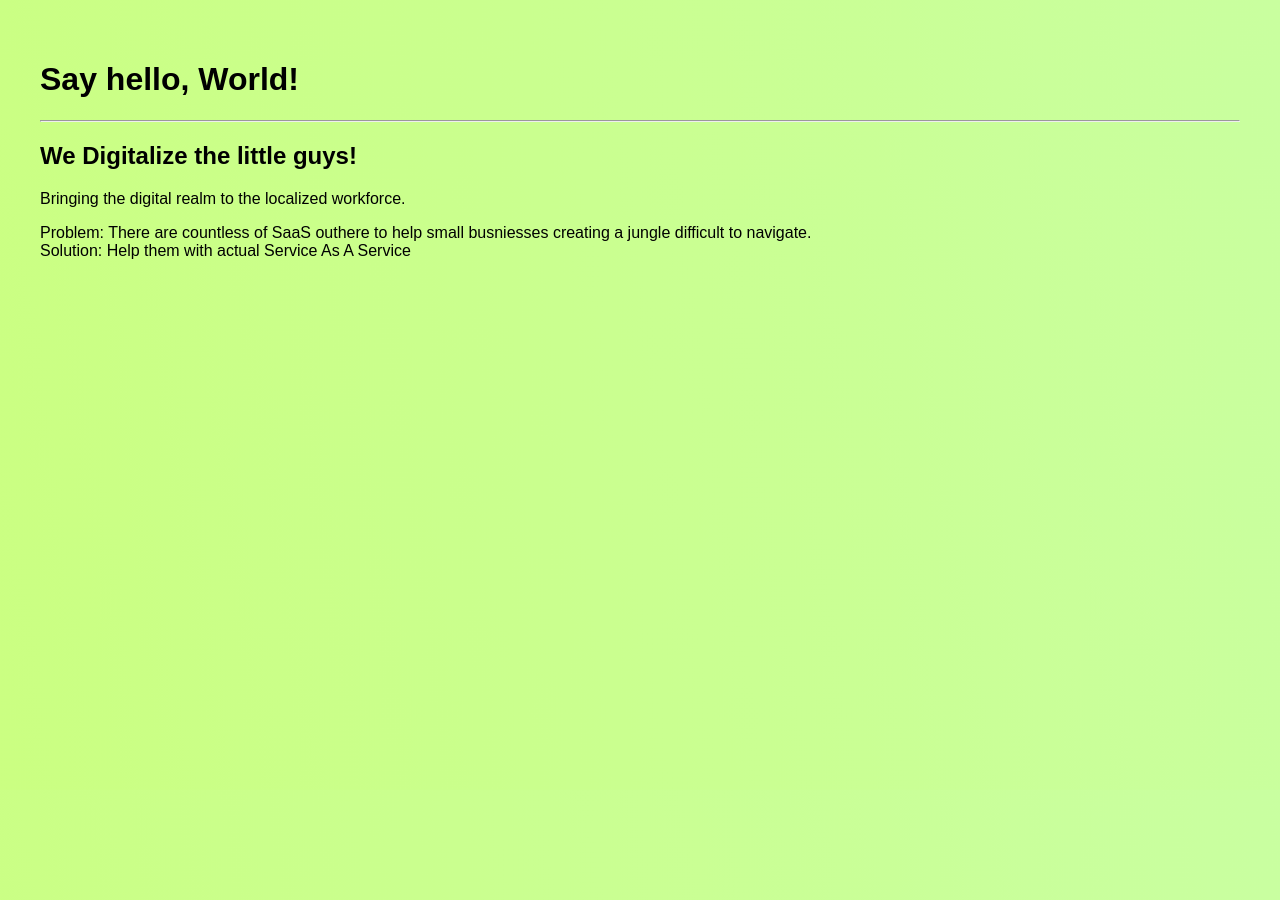
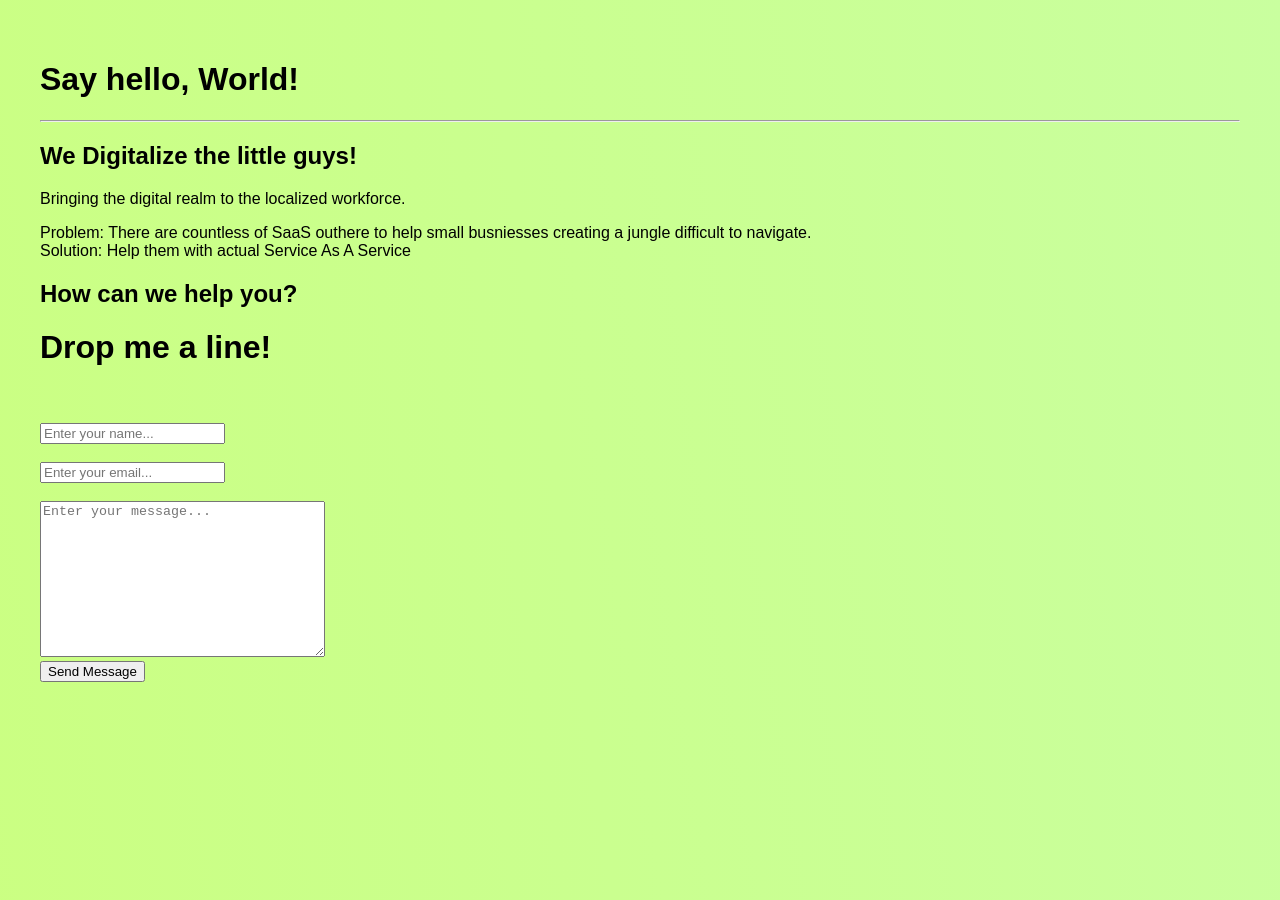
Before and after one commit to terminalnetwork/terminalnet.work, a Jekyll site: the page built from index3.html, in a window 1280 px wide. Built offline with Jekyll 4.4.1, drawn with Linux system fonts in a browser that asks for light colours; some web fonts are replaced; comment, search, counter and statistics services are not loaded.

Commit message:
why not!

```diff
--- /dev/null
+++ b/_includes/contact.html
@@ -0,0 +1,27 @@
+<!-- BEGIN contact.html -->
+<div id="contact">
+  <form action="{{ site.baseurl }}/contact-success/" method="post" class="contact-form">
+    <div>
+      <h1>Drop me a line!</h1>
+      <input type="hidden" name="_to" value="us+website@terminalnet.work" /><br />
+      <input type="text" name="_gotcha" style="display: none;" />
+    </div>
+    <div>
+      <label for="name" style="display: none;">Name</label><br />
+      <input type="text" name="name" id="name" placeholder="Enter your name..." class="contact" />
+    </div>
+    <div>
+      <label for="email" style="display: none;">Email Address</label><br />
+      <input type="email" name="email" id="email" placeholder="Enter your email..." required class="contact" />
+    </div>
+    <div>
+      <label for="message" style="display: none;">Message</label><br />
+      <textarea name="message" id="message" rows="10" cols="33" placeholder="Enter your message..." required
+        class="contact textspace"></textarea>
+    </div>
+    <div>
+      <input type="submit" value="Send Message" />
+    </div>
+  </form>
+</div>
+<!-- END contact.html -->
--- a/index3.html
+++ b/index3.html
@@ -14,3 +14,5 @@ text-decoration: none;
     <p>Bringing the digital realm to the localized workforce.</p>
     <p>Problem: There are countless of SaaS outhere to help small busniesses creating a jungle difficult to navigate.
     <br />Solution: Help them with actual Service As A Service</p>
+    <h2>How can we help you?</h2>
+    {% include contact.html %}
```
